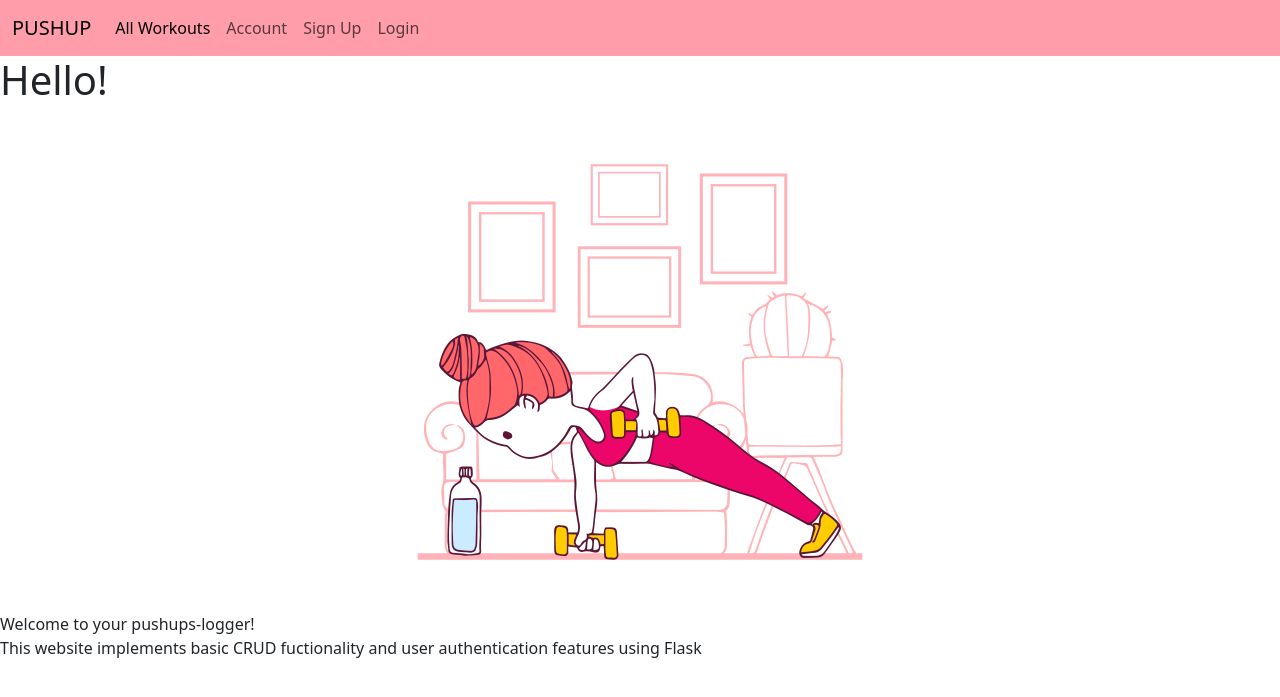
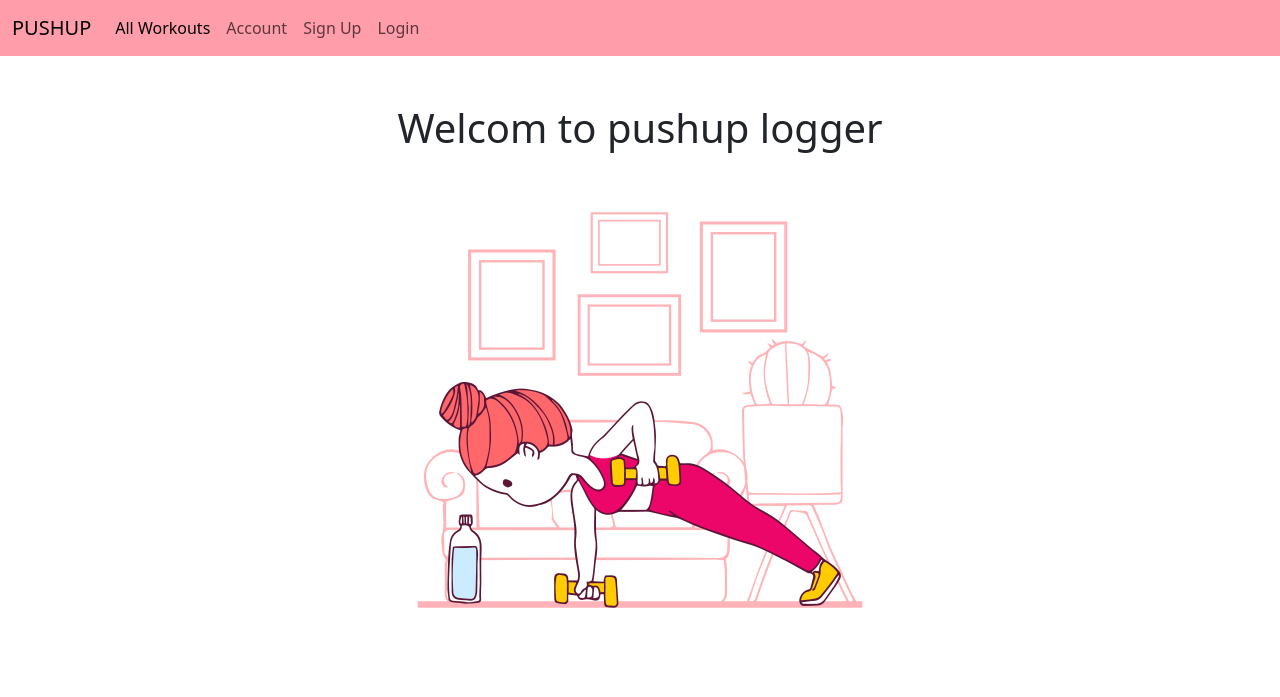
Before and after one commit to Mineshaye/PushUp_Logger, a Flask app: page / in a window 1280 px wide. Shown: the top 697 px of the page. Run offline with Flask 3, Linux system fonts and the light colour scheme.

Commit message:
modified the requirements.txt

```diff
--- a/init.py
+++ b/init.py
@@ -8,7 +8,7 @@ db = SQLAlchemy()
 
 def create_app():
     app=Flask(__name__)
-    app.config["SECRET_KEY"] = "12345mine"
+    app.config["SECRET_KEY"] = "secret-key"
     app.config["SQLALCHEMY_DATABASE_URI"] = "sqlite:///db.sqlite"
     db.init_app(app)
 
--- a/requirements.txt
+++ b/requirements.txt
@@ -1,6 +1,5 @@
 Flask==2.3.2
 Flask_Login==0.6.2
-Flask_Login==0.7.0
 flask_sqlalchemy==3.1.1
 SQLAlchemy==2.0.19
 SQLAlchemy==2.0.21
--- a/templates/index.html
+++ b/templates/index.html
@@ -1,11 +1,12 @@
 {% extends 'base.html' %}
 {% block content %}
-<h1>Hello!</h1>
+<br>
+<br>
 <center>
+    <h1>Welcom to pushup logger</h1>
     <img src="{{url_for('static',filename='images/pushup.jpg')}}" alt="push-girl" height="500px">
 </center>
-<p>Welcome to your pushups-logger!  <br/>This website implements basic CRUD fuctionality and
-    user authentication features using Flask  </p>
+
 
 
 {% endblock %}
```
Also changed, not shown: instance/db.sqlite, static/styles.css (line endings or trailing spaces).
